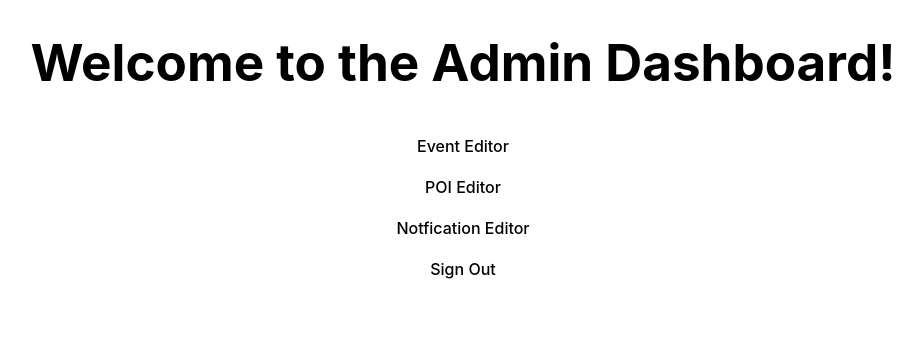
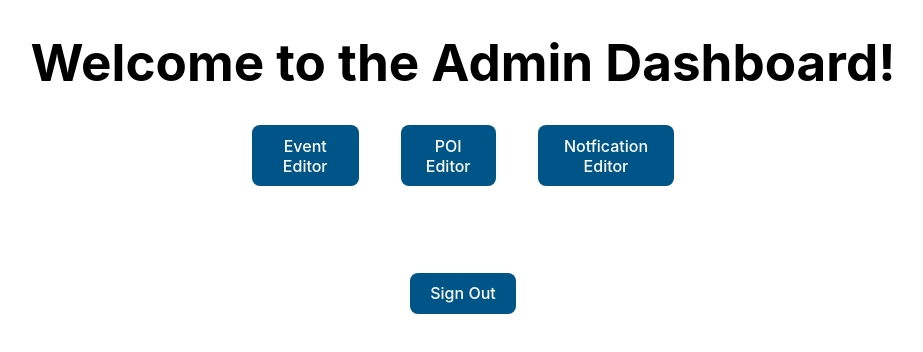
Before and after one commit to collinmyers/mypi-web-dashboard, a React (Vite) app: page /dash in a window 1280 px wide. Shown: the top 352 px of the page, without its empty margins (177-1100 px from the left). Built offline with nearby package versions, Linux system fonts and the light colour scheme; no server answers.

Commit message:
dash button styling, background color and text color

```diff
--- a/src/Pages/dashboard/MainComponents/Dash.jsx
+++ b/src/Pages/dashboard/MainComponents/Dash.jsx
@@ -54,9 +54,9 @@ export default function Dashboard() {
                     <button className="EditEventButton" onClick={navigateToEvents}> Event Editor</button>
                     <button className="EditPOIButton"  onClick={navigateToPOI}> POI Editor </button>
                     <button className="EditNotificationButton"  onClick={navigateToNotifcations}> Notfication Editor </button>
-                    <button className="SignOutButton dashSelection"  color="primary" onClick={handleLogout}> Sign Out</button>
 
-                </div>
+                    </div>
+                    <button className="SignOutButton"  color="primary" onClick={handleLogout}> Sign Out</button>
 
             </div>
         </div>
--- a/src/styling/DashStyling/DashStyle.css
+++ b/src/styling/DashStyling/DashStyle.css
@@ -18,12 +18,33 @@
 }
 .buttonContainer{
     display: flex;
-    flex-direction: column;
+    flex-direction: row;
     justify-content: space-between;
-    height: 15vh;
-    width: 20vw;
+
 }
 
 /* .dashSelection {
     margin-bottom: 2rem;
 } */
+.EditNotificationButton{
+    background-color: #005588;
+    color:white;
+    margin-left: 5%;
+
+}
+.EditEventButton{
+    background-color: #005588;
+    color:white;
+    margin-right: 5%;
+}
+.EditPOIButton{
+    background-color: #005588;
+    color:white;
+    margin-right: 5%;
+    margin-left: 5%;
+}
+.SignOutButton{
+    background-color: #005588;
+    color:white;
+    margin-top: 10%;
+}
```
